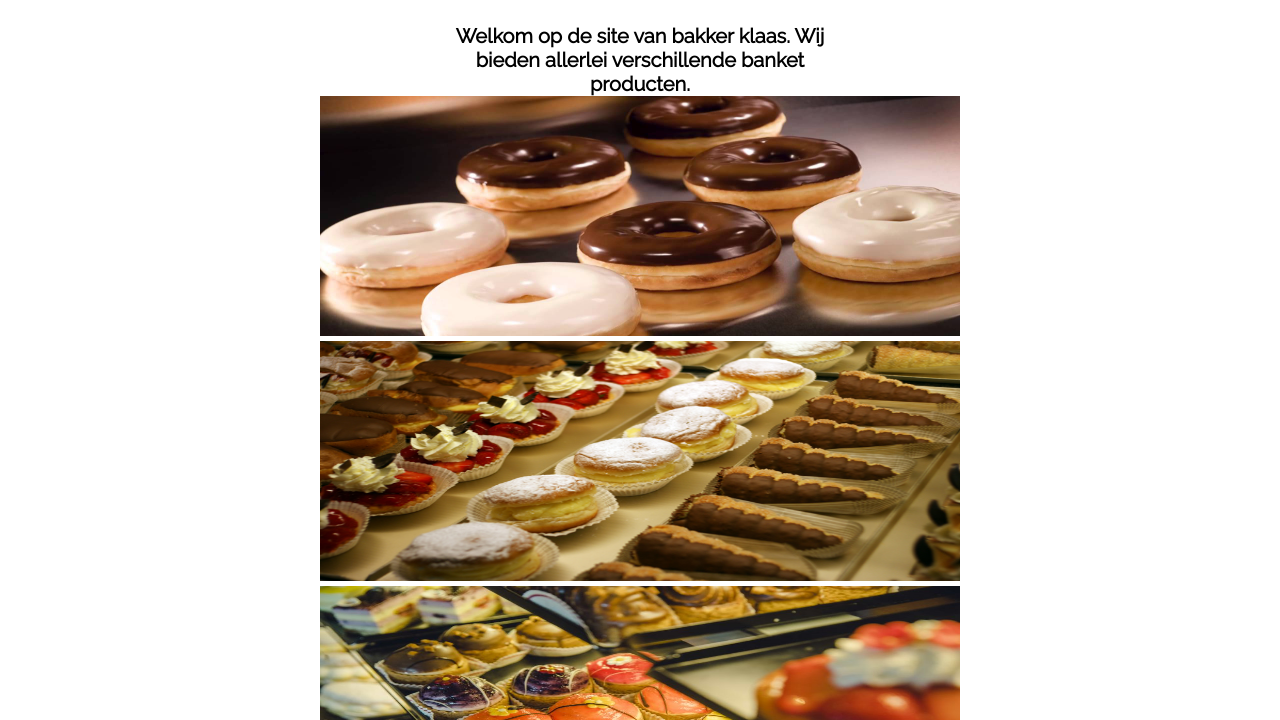
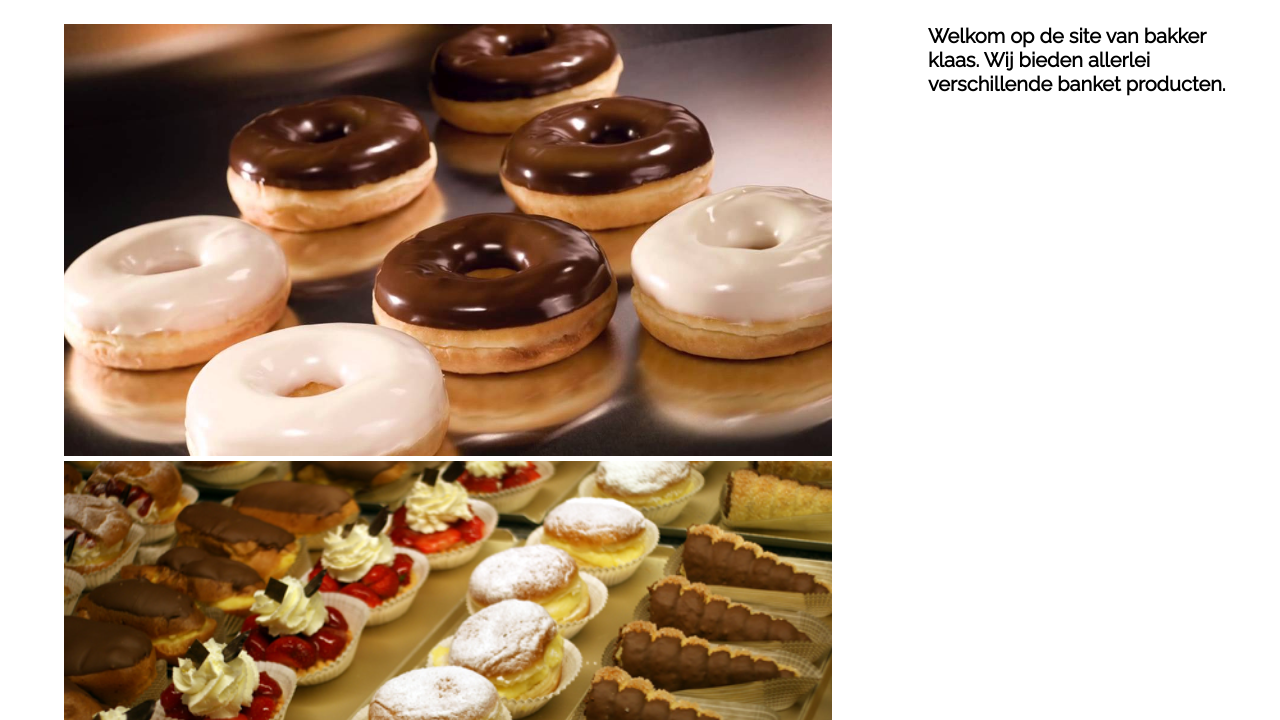
Before and after one commit to VindicatorHQ/Banketbakker-Klaas, a plain HTML site: page index.html in a window 1280 px wide. Shown: the part 80-800 px from the top of the page. Drawn offline with Linux system fonts and the light colour scheme.

Commit message:
update
tim zijn fixes

```diff
--- a/css/Banketbakker klaas.css
+++ b/css/Banketbakker klaas.css
@@ -6,7 +6,7 @@
 	font-family: 'Raleway', sans-serif;
 	font-weight: 600;
 	font-size: 20px;
-	text-align: center;
+	text-align: ;
 }
 }
 @media only screen and (max-width: 700px)  {
@@ -87,13 +87,19 @@ a:hover {
 	display: flex;
 }
 
+#SlideShow{
+	width: 65vw;
+	text-align: center;
+}
+
 .Welkom {
-	flex-direction: row;
+	position: relative;
+	width: 25vw;
 }
 
 .SlideShow {
-	width: 50vw;
-	height: 30vh;
+	width: 60vw;
+	height: auto;
 }
 
 .welkomtekst {
--- a/index.html
+++ b/index.html
@@ -24,17 +24,16 @@
 		</nav>
 	</header>
 	<section id="Welkom">
-		<article class="Welkom">
-			<div class="welkomtekst">
-				<p>Welkom op de site van bakker klaas. Wij bieden allerlei verschillende banket producten.</p>
-			</div>
+
 			<div id="SlideShow">
 				<img class="SlideShow" src="images/Donuts.jpg" alt="Foto">
 				<img class="SlideShow" src="images/Gebakjes.jpg" alt="Foto">
 				<img class="SlideShow" src="images/Gebakjes2.jpg" alt="Foto">
 				<img class="SlideShow" src="images/Gebak.jpg" alt="Foto">
 			</div>
-		</article>
+			<article class="Welkom">
+					<p>Welkom op de site van bakker klaas. Wij bieden allerlei verschillende banket producten.</p>
+				</article>
 	</section>
 	<section id="Assortiment">
 		<article class="Assortiment">
```
